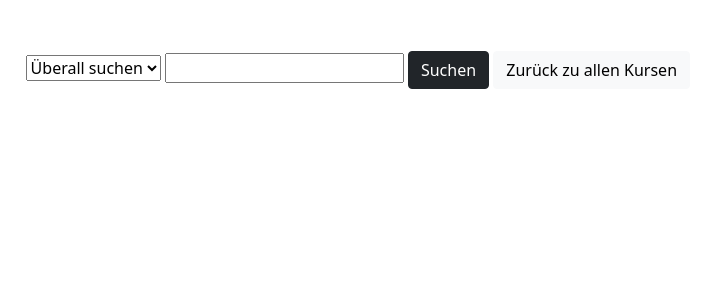
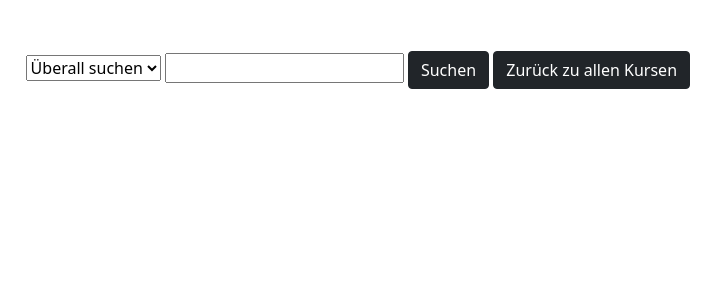
Before and after one commit to sptrp/IPO_B1, a Flask app: page /index in a window 1280 px wide. Shown: the part 56-356 px from the top of the page, without its empty margins (0-727 px from the left). Run offline with Flask 2, Linux system fonts and the light colour scheme; some libraries are stand-ins or nearby versions.

Commit message:
more styles and comments

```diff
--- a/templates/index.html
+++ b/templates/index.html
@@ -163,7 +163,7 @@
         </select>
         <input id="search_input" type="text"></input>
         <button class="btn btn-dark" type="button" onclick="searchCourse($('#search_input')[0].value)">Suchen</button>
-        <button class="btn btn-light" type="button" onclick="getAllCourses()">Zurück zu allen Kursen</button>
+        <button class="btn btn-dark" type="button" onclick="getAllCourses()">Zurück zu allen Kursen</button>
       </div>
     </div>
     <!-- Table base -->
```
Also changed, not shown: static/script/index.js (+10 -10 lines).
